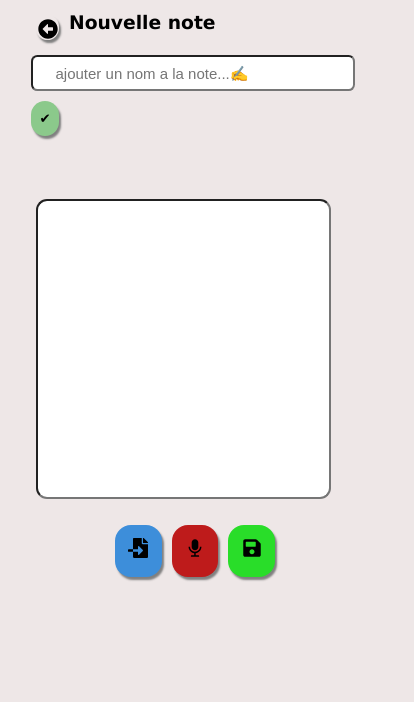
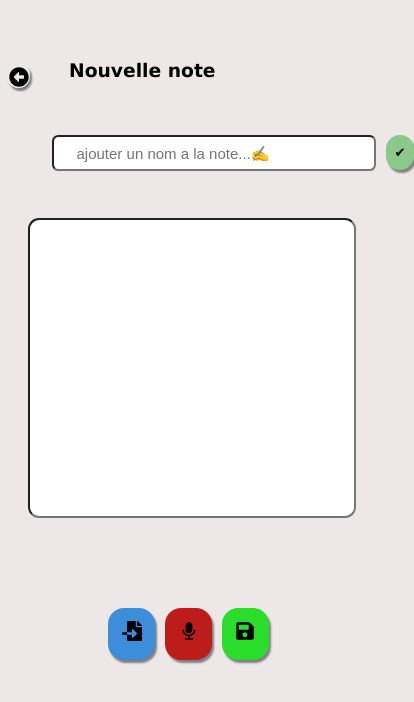
Before and after one commit to Abombidus/noteApp, a React (Vite) app: page / in a window 390 px wide. Both pictures are taken after typing "Sample" into the empty fields and a click on the button "Ajouter ➕". Shown: the top 702 px of the page, 414 px wide, since content can reach past the window. Built offline with nearby package versions, Linux system fonts and the light colour scheme.

Commit message:
commit=6

```diff
--- a/src/components/newNote/NewNote.tsx
+++ b/src/components/newNote/NewNote.tsx
@@ -8,6 +8,11 @@ import { useNavigate } from "react-router-dom";
 const NewNote = () => {
   const navigate = useNavigate();
   const [active, setActive] = useState(false);
+
+  function texte(value) {
+    const champ = document.querySelector("textArea");
+    console.log(champ.value);
+  }
   return (
     <>
       <div className="one">
@@ -22,6 +27,8 @@ const NewNote = () => {
 
         <h3>Nouvelle note</h3>
       </div>
+
+      <div className="two">
         <input
           onFocus={() => setActive(true)}
           onBlur={() => {
@@ -40,6 +47,7 @@ const NewNote = () => {
         >
           ✔
         </button>
+      </div>
 
       <div className="textAreaContainer">
         <input
@@ -48,7 +56,6 @@ const NewNote = () => {
           placeholder=" Ajouter une note..."
         />
       </div>
-
       <div className="actions">
         <button id="import">
           <FaFileImport />
--- a/src/components/newNote/newNote.css
+++ b/src/components/newNote/newNote.css
@@ -12,9 +12,9 @@
   bottom: 0.6rem;
   font-size: 20px;
 }
-#retour:active {
+/* #retour:active {
   background: var(--color-active1);
-}
+} */
 
 #nomDeLaNote {
   font-size: x-large;
@@ -89,3 +89,48 @@
 #saved:active {
   background: var(--color-green2);
 }
+
+@media (max-width: 640px) {
+  .actions {
+    position: relative;
+    right: 0.4rem;
+    top: 8rem;
+  }
+  .textAreaContainer {
+    position: relative;
+    right: 0.5rem;
+    top: 7rem;
+  }
+  .textArea::placeholder {
+    position: relative;
+    color: red;
+  }
+  .textArea {
+    width: 100%;
+  }
+  #nomDeLaNote {
+    position: relative;
+    top: 4rem;
+    left: 1rem;
+  }
+  .one {
+    position: relative;
+    top: 3rem;
+  }
+  .two {
+    position: relative;
+    top: 1rem;
+    display: flex;
+    justify-content: space-between;
+  }
+  #btnOk {
+    position: relative;
+    left: 1rem;
+    top: 4rem;
+  }
+
+  #retour {
+    position: relative;
+    right: 1.8rem;
+  }
+}
```
Lines whose indentation alone changed are shown as unchanged.
